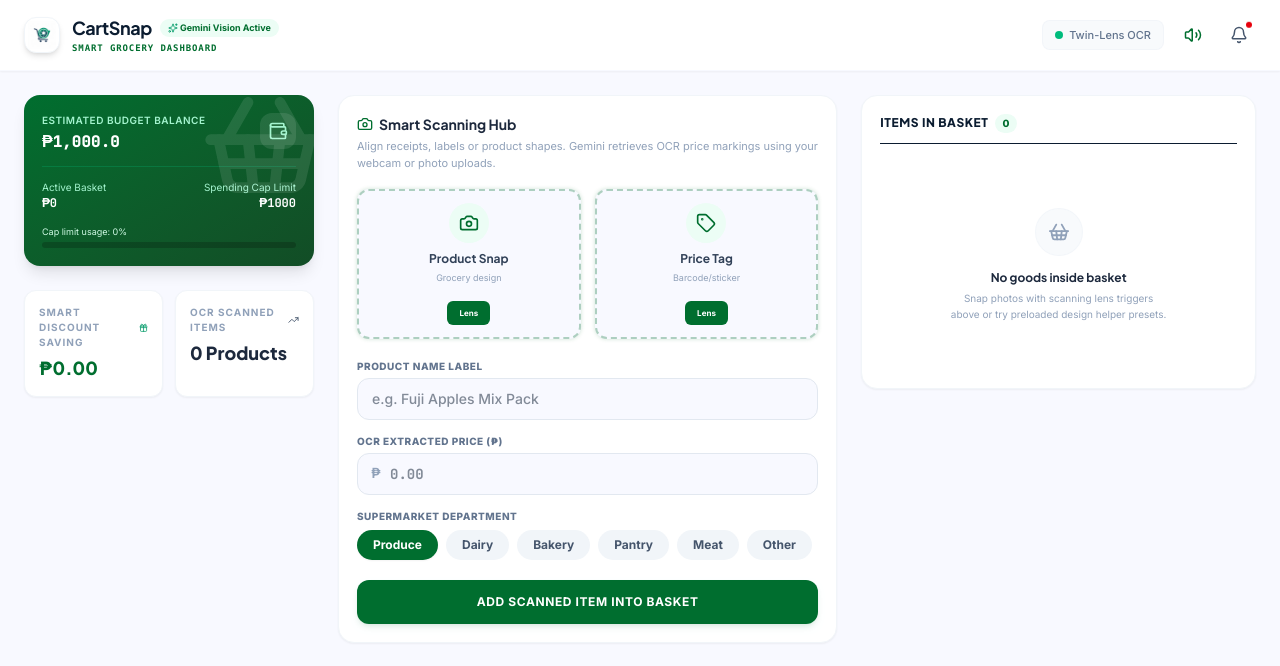
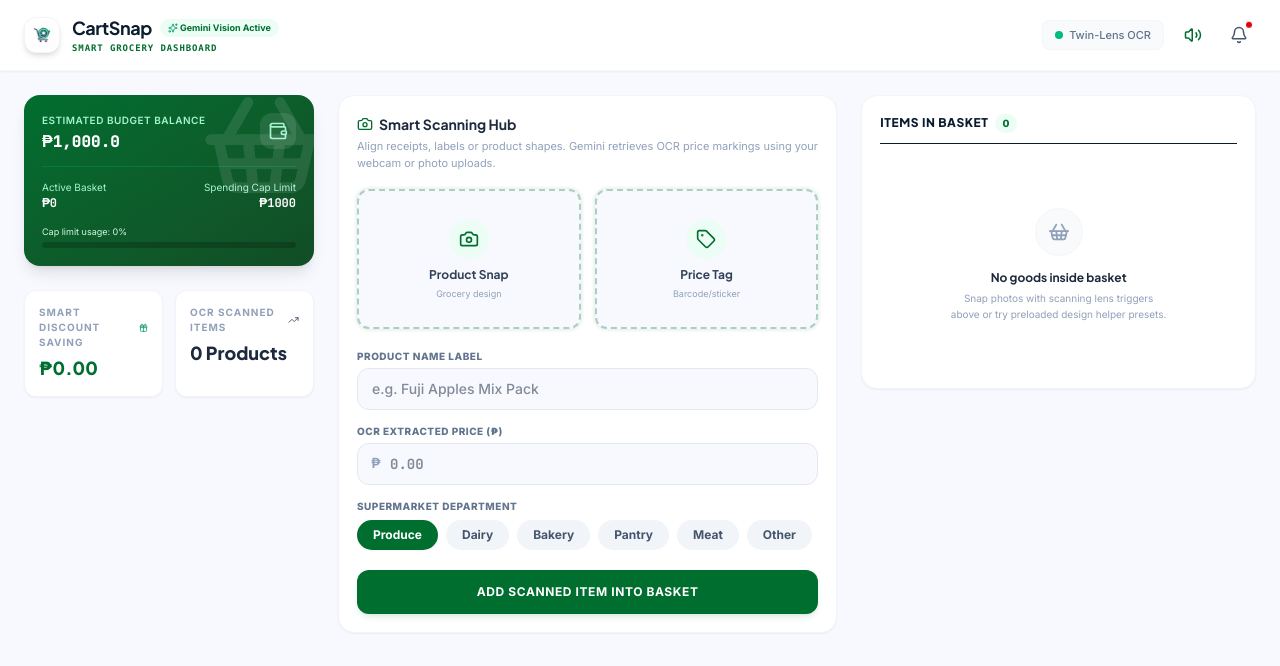
Before and after one commit to CloudStoned/CartSnap, a Next.js app: page / in a window 1280 px wide. Shown: the top 666 px of the page. Built offline with nearby package versions, Linux system fonts and the light colour scheme.

Commit message:
feat: make the entire snap cards clickable and remove lens buttons

```diff
--- a/components/ScanHub.tsx
+++ b/components/ScanHub.tsx
@@ -37,9 +37,12 @@ export default function ScanHub() {
       <div className="grid grid-cols-2 gap-3.5">
         {/* Card 1: Product Photo */}
         <div
+          onClick={() => !productPhoto && startCamera('product')}
           className={cn(
-            "border-2 border-dashed bg-[#f8f9ff] text-center p-3 rounded-xl cursor-all relative overflow-hidden transition-all flex flex-col items-center justify-center min-h-[140px]",
-            productPhoto ? "border-emerald-500 bg-emerald-50/20" : "border-slate-300 hover:border-emerald-600 animate-pulse-glow"
+            "border-2 border-dashed bg-[#f8f9ff] text-center p-3 rounded-xl relative overflow-hidden transition-all flex flex-col items-center justify-center min-h-[140px]",
+            productPhoto
+              ? "border-emerald-500 bg-emerald-50/20 cursor-default"
+              : "border-slate-300 hover:border-emerald-600 hover:bg-emerald-50/10 hover:scale-[1.01] active:scale-[0.99] animate-pulse-glow cursor-pointer"
           )}
         >
           {productPhoto ? (
@@ -53,7 +56,10 @@ export default function ScanHub() {
                 />
                 <button
                   type="button"
-                  onClick={() => removePhoto('product')}
+                  onClick={(e) => {
+                    e.stopPropagation();
+                    removePhoto('product');
+                  }}
                   className="absolute top-1 right-1 p-1 bg-black/60 text-white hover:bg-black/80 rounded-full border-0 cursor-pointer"
                 >
                   <X className="w-3.5 h-3.5" />
@@ -64,31 +70,24 @@ export default function ScanHub() {
               </span>
             </div>
           ) : (
-            <div className="flex flex-col items-center justify-center gap-1.5 text-center">
+            <div className="flex flex-col items-center justify-center gap-1.5 text-center pointer-events-none">
               <div className="w-10 h-10 rounded-full bg-emerald-50 flex items-center justify-center text-[#006e2f] mb-1">
                 <Camera className="w-5 h-5" />
               </div>
               <span className="text-xs font-bold text-slate-700 font-headline leading-none">Product Snap</span>
               <p className="text-[9px] text-slate-400">Grocery design</p>
-
-              <div className="mt-2.5 flex items-center justify-center">
-                <button
-                  type="button"
-                  onClick={() => startCamera('product')}
-                  className="text-[8px] bg-[#006e2f] font-bold text-white px-3 py-1.5 rounded-md hover:bg-emerald-800 transition-colors border-0 cursor-pointer"
-                >
-                  Lens
-                </button>
-              </div>
             </div>
           )}
         </div>
 
         {/* Card 2: Price Photo */}
         <div
+          onClick={() => !pricePhoto && startCamera('price')}
           className={cn(
-            "border-2 border-dashed bg-[#f8f9ff] text-center p-3 rounded-xl cursor-all relative overflow-hidden transition-all flex flex-col items-center justify-center min-h-[140px]",
-            pricePhoto ? "border-emerald-500 bg-emerald-50/20" : "border-slate-300 hover:border-emerald-600 animate-pulse-glow"
+            "border-2 border-dashed bg-[#f8f9ff] text-center p-3 rounded-xl relative overflow-hidden transition-all flex flex-col items-center justify-center min-h-[140px]",
+            pricePhoto
+              ? "border-emerald-500 bg-emerald-50/20 cursor-default"
+              : "border-slate-300 hover:border-emerald-600 hover:bg-emerald-50/10 hover:scale-[1.01] active:scale-[0.99] animate-pulse-glow cursor-pointer"
           )}
         >
           {pricePhoto ? (
@@ -102,7 +101,10 @@ export default function ScanHub() {
                 />
                 <button
                   type="button"
-                  onClick={() => removePhoto('price')}
+                  onClick={(e) => {
+                    e.stopPropagation();
+                    removePhoto('price');
+                  }}
                   className="absolute top-1 right-1 p-1 bg-black/60 text-white hover:bg-black/80 rounded-full border-0 cursor-pointer"
                 >
                   <X className="w-3.5 h-3.5" />
@@ -113,22 +115,12 @@ export default function ScanHub() {
               </span>
             </div>
           ) : (
-            <div className="flex flex-col items-center justify-center gap-1.5 text-center">
+            <div className="flex flex-col items-center justify-center gap-1.5 text-center pointer-events-none">
               <div className="w-10 h-10 rounded-full bg-emerald-50 flex items-center justify-center text-[#006e2f] mb-1">
                 <Tag className="w-5 h-5" />
               </div>
               <span className="text-xs font-bold text-slate-700 font-headline leading-none">Price Tag</span>
               <p className="text-[9px] text-slate-400">Barcode/sticker</p>
-
-              <div className="mt-2.5 flex items-center justify-center">
-                <button
-                  type="button"
-                  onClick={() => startCamera('price')}
-                  className="text-[8px] bg-[#006e2f] font-bold text-white px-3 py-1.5 rounded-md hover:bg-emerald-800 transition-colors border-0 cursor-pointer"
-                >
-                  Lens
-                </button>
-              </div>
             </div>
           )}
         </div>
```
